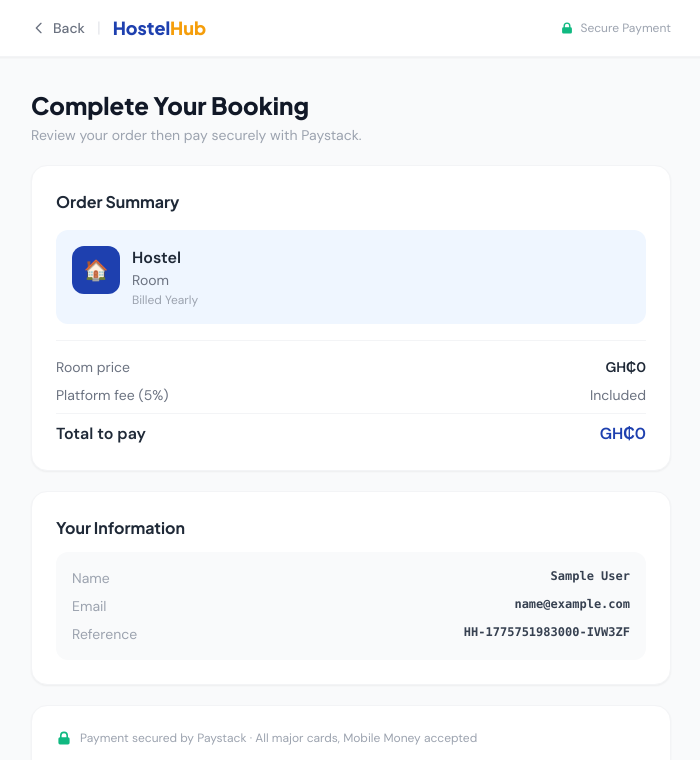
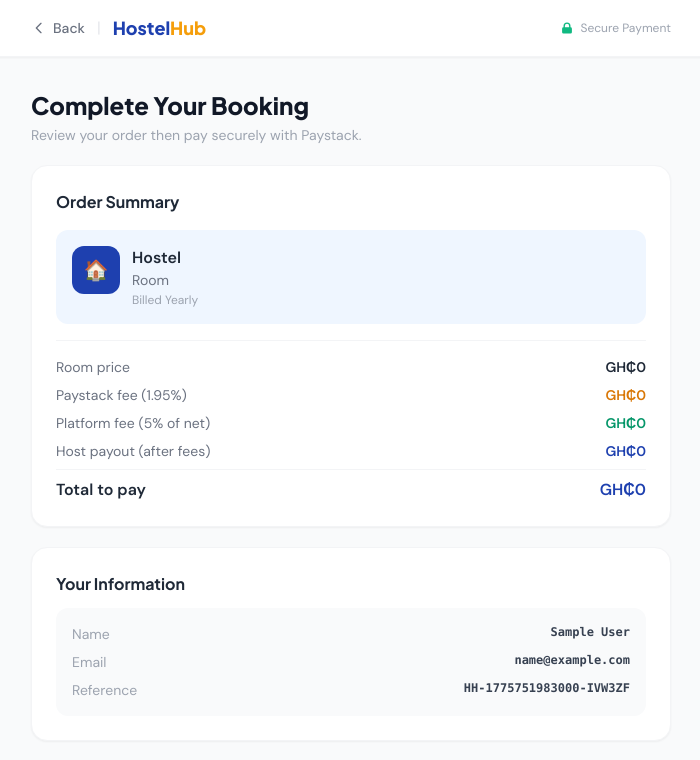
Before and after one commit to thecallistusaidoo/hostelhub, a Next.js app in the folder frontend/: page /pay in a window 1280 px wide. Shown: the top 760 px of the page, without its empty margins (289-989 px from the left). Built offline with nearby package versions, Linux system fonts and the light colour scheme; sample sign-in values are in the browser's storage.

Commit message:
New Payout Calculations

```diff
--- a/frontend/app/admin/dashboard/page.js
+++ b/frontend/app/admin/dashboard/page.js
@@ -572,8 +572,8 @@
     <div className="space-y-5">
       <div className="grid grid-cols-1 sm:grid-cols-2 gap-4">
         {[
-          { l:"Platform Revenue (5%)", v:`GH₵${stats?.totalRevenue?.toLocaleString()||0}`, icon:"💰", color:"text-emerald-600" },
-          { l:"Paid Out to Hosts (95%)", v:`GH₵${stats?.totalPaidOut?.toLocaleString()||0}`, icon:"🏦", color:"text-[#1E40AF]" },
+          { l:"Platform Revenue (after Paystack 1.95%)", v:`GH₵${stats?.totalRevenue?.toLocaleString()||0}`, icon:"💰", color:"text-emerald-600" },
+          { l:"Paid Out to Hosts (after all fees)", v:`GH₵${stats?.totalPaidOut?.toLocaleString()||0}`, icon:"🏦", color:"text-[#1E40AF]" },
         ].map(s => (
           <div key={s.l} className="bg-white rounded-2xl border border-gray-100 shadow-sm p-5">
             <span style={{fontSize:"22px"}}>{s.icon}</span>
@@ -617,7 +617,7 @@
             <table className="w-full text-sm">
               <thead className="bg-gray-50 border-b border-gray-100">
                 <tr>
-                  {["Student","Hostel","Amount","Platform Fee","Host Payout","Date","Status"].map(h => (
+                  {["Student","Hostel","Amount Paid","Paystack Fee","Platform Fee","Host Payout","Date","Status"].map(h => (
                     <th key={h} className="text-left text-xs font-semibold text-gray-400 px-4 py-3">{h}</th>
                   ))}
                 </tr>
@@ -630,6 +630,7 @@
                     </td>
                     <td className="px-4 py-3 text-gray-500">{p.hostelId?.name || "—"}</td>
                     <td className="px-4 py-3 font-bold text-gray-800">GH₵{p.amountPaid?.toLocaleString()}</td>
+                    <td className="px-4 py-3 text-amber-600 font-semibold">GH₵{(p.gatewayFee || 0).toLocaleString()}</td>
                     <td className="px-4 py-3 text-emerald-600 font-semibold">GH₵{p.platformFee?.toLocaleString()}</td>
                     <td className="px-4 py-3 text-[#1E40AF] font-semibold">GH₵{p.hostPayout?.toLocaleString()}</td>
                     <td className="px-4 py-3 text-gray-400">{new Date(p.createdAt).toLocaleDateString()}</td>
@@ -666,6 +667,8 @@
               <p><span className="text-gray-400">Host:</span> {selectedPayment.hostId?.fullName || "—"} ({selectedPayment.hostId?.email || "—"})</p>
               <p><span className="text-gray-400">Hostel:</span> {selectedPayment.hostelId?.name || "—"}</p>
               <p><span className="text-gray-400">Amount Paid:</span> GH₵{selectedPayment.amountPaid?.toLocaleString()}</p>
+              <p><span className="text-gray-400">Paystack Fee (1.95%):</span> GH₵{(selectedPayment.gatewayFee || 0).toLocaleString()}</p>
+              <p><span className="text-gray-400">Net After Paystack:</span> GH₵{(selectedPayment.netAfterGateway || selectedPayment.amountPaid || 0).toLocaleString()}</p>
               <p><span className="text-gray-400">Platform Fee:</span> GH₵{selectedPayment.platformFee?.toLocaleString()}</p>
               <p><span className="text-gray-400">Host Payout:</span> GH₵{selectedPayment.hostPayout?.toLocaleString()}</p>
               <p><span className="text-gray-400">Charge Status:</span> {selectedPayment.paystackChargeStatus}</p>
--- a/frontend/app/host/dashboard/PaymentsTab.jsx
+++ b/frontend/app/host/dashboard/PaymentsTab.jsx
@@ -32,6 +32,8 @@
   { value: "vodafone",    label: "Vodafone Cash",      color: "#E60000" },
   { value: "airteltigo", label: "AirtelTigo Money",   color: "#0072BC" },
 ];
+const PAYSTACK_GATEWAY_FEE_PERCENT = 1.95;
+const PLATFORM_FEE_PERCENT = 5;
 
 export default function PaymentsTab({ hostProfile, reload }) {
   const [payoutStatus, setPayoutStatus] = useState(null);
@@ -156,7 +158,7 @@
       {/* Earnings summary */}
       <div className="grid grid-cols-1 sm:grid-cols-3 gap-4">
         {[
-          { l:"Total Earned (95%)", v:`GH₵${totalEarned.toLocaleString()}`,  icon:"💰", c:"text-emerald-600" },
+          { l:"Total Earned (After fees)", v:`GH₵${totalEarned.toLocaleString()}`,  icon:"💰", c:"text-emerald-600" },
           { l:"Pending Payout",     v:`GH₵${totalPending.toLocaleString()}`, icon:"⏳", c:"text-amber-600" },
           { l:"Total Transactions", v:payments.length,                        icon:"📊", c:"text-gray-800" },
         ].map(s => (
@@ -178,14 +180,16 @@
           <p className="font-bold text-[--text-primary] text-sm">How Payments Work</p>
           <p className="text-xs text-[--text-muted] mt-1 leading-relaxed">
             Students pay the full amount through Paystack. The money arrives in the HostelHub Paystack account.
-            <strong className="text-[--text-primary]"> 5%</strong> is kept as a platform fee, and
-            <strong className="text-[--text-primary]"> 95%</strong> is automatically transferred to your bank or MoMo account after each verified payment.
+            Paystack first deducts <strong className="text-[--text-primary]">{PAYSTACK_GATEWAY_FEE_PERCENT}%</strong>.
+            Then HostelHub takes <strong className="text-[--text-primary]">{PLATFORM_FEE_PERCENT}%</strong> from the remaining amount,
+            and the rest is automatically transferred to your bank or MoMo account after each verified payment.
             No action needed from you — set up your account once and get paid automatically.
           </p>
           <p className="text-xs text-[--text-muted] mt-2">
             Example: Student pays <strong className="text-[--text-primary]">GH₵3,000</strong> →
-            HostelHub keeps <strong className="text-emerald-600">GH₵150</strong> →
-            You receive <strong className="text-[#1E40AF]">GH₵2,850</strong>
+            Paystack fee <strong className="text-amber-600">GH₵58.50</strong> →
+            platform fee <strong className="text-emerald-600">GH₵147.08</strong> →
+            host payout <strong className="text-[#1E40AF]">GH₵2,794.42</strong>
           </p>
         </div>
       </div>
@@ -195,7 +199,7 @@
         <div className="p-5 border-b border-white/20 dark:border-white/08 flex items-center justify-between">
           <div>
             <h2 className="font-bold text-[--text-primary]">💳 Payout Account</h2>
-            <p className="text-xs text-[--text-muted] mt-0.5">Where should we send your 95%?</p>
+            <p className="text-xs text-[--text-muted] mt-0.5">Where should we send your payout after Paystack and platform fees?</p>
           </div>
           {payoutStatus?.payoutSetupComplete && !editing && (
             <div className="flex items-center gap-2">
@@ -387,7 +391,7 @@
             <table className="w-full text-sm">
               <thead className="bg-white/30 dark:bg-black/20 border-b border-white/20">
                 <tr>
-                  {["Student","Room","Amount","Your Cut (95%)","Platform Fee","Date","Status"].map(h => (
+                  {["Student","Room","Amount Paid","Paystack Fee","Platform Fee","Your Payout","Date","Status"].map(h => (
                     <th key={h} className="text-left text-xs font-semibold text-[--text-muted] px-4 py-3">{h}</th>
                   ))}
                 </tr>
@@ -400,8 +404,9 @@
                     </td>
                     <td className="px-4 py-3 text-[--text-secondary]">{p.roomName || p.hostelId?.name}</td>
                     <td className="px-4 py-3 font-bold text-[--text-primary]">GH₵{p.amountPaid?.toLocaleString()}</td>
+                    <td className="px-4 py-3 text-amber-600 font-semibold">GH₵{(p.gatewayFee || 0).toLocaleString()}</td>
+                    <td className="px-4 py-3 text-[--text-muted]">GH₵{p.platformFee?.toLocaleString()}</td>
                     <td className="px-4 py-3 font-bold text-emerald-600">GH₵{p.hostPayout?.toLocaleString()}</td>
-                    <td className="px-4 py-3 text-[--text-muted]">GH₵{p.platformFee?.toLocaleString()}</td>
                     <td className="px-4 py-3 text-[--text-muted]">{new Date(p.createdAt).toLocaleDateString()}</td>
                     <td className="px-4 py-3">
                       {p.settled ? (
--- a/frontend/app/pay/page.js
+++ b/frontend/app/pay/page.js
@@ -11,6 +11,7 @@
 import Link from "next/link";
 
 const PLATFORM_FEE_PERCENT = 5;
+const PAYSTACK_GATEWAY_FEE_PERCENT = 1.95;
 
 export default function PaymentPage() {
   const router = useRouter();
@@ -26,6 +27,10 @@
   const amount     = Number(queryParams?.get("amount") || 0);
   const billing    = queryParams?.get("billing") || "Yearly";
   const hostelName = queryParams?.get("hostelName") || "Hostel";
+  const gatewayFee = Math.round(amount * PAYSTACK_GATEWAY_FEE_PERCENT) / 100;
+  const netAfterGateway = Math.round((amount - gatewayFee) * 100) / 100;
+  const platformFee = Math.round((netAfterGateway * PLATFORM_FEE_PERCENT / 100) * 100) / 100;
+  const hostPayout = Math.round((netAfterGateway - platformFee) * 100) / 100;
 
   const [user, setUser] = useState(null);
   const [step, setStep] = useState("review"); // "review" | "paying"
@@ -142,8 +147,16 @@
                   <span className="font-semibold text-gray-800">GH₵{amount.toLocaleString()}</span>
                 </div>
                 <div className="flex justify-between text-sm">
-                  <span className="text-gray-500">Platform fee ({PLATFORM_FEE_PERCENT}%)</span>
-                  <span className="text-gray-500">Included</span>
+                  <span className="text-gray-500">Paystack fee ({PAYSTACK_GATEWAY_FEE_PERCENT}%)</span>
+                  <span className="text-amber-600 font-semibold">GH₵{gatewayFee.toLocaleString()}</span>
+                </div>
+                <div className="flex justify-between text-sm">
+                  <span className="text-gray-500">Platform fee ({PLATFORM_FEE_PERCENT}% of net)</span>
+                  <span className="text-emerald-600 font-semibold">GH₵{platformFee.toLocaleString()}</span>
+                </div>
+                <div className="flex justify-between text-sm">
+                  <span className="text-gray-500">Host payout (after fees)</span>
+                  <span className="text-[#1E40AF] font-semibold">GH₵{hostPayout.toLocaleString()}</span>
                 </div>
                 <div className="flex justify-between text-base font-extrabold border-t border-gray-100 pt-2 mt-2">
                   <span className="text-gray-800">Total to pay</span>
```
Also changed, not shown: 2 other files (tests, documents, lock files or other folders).
